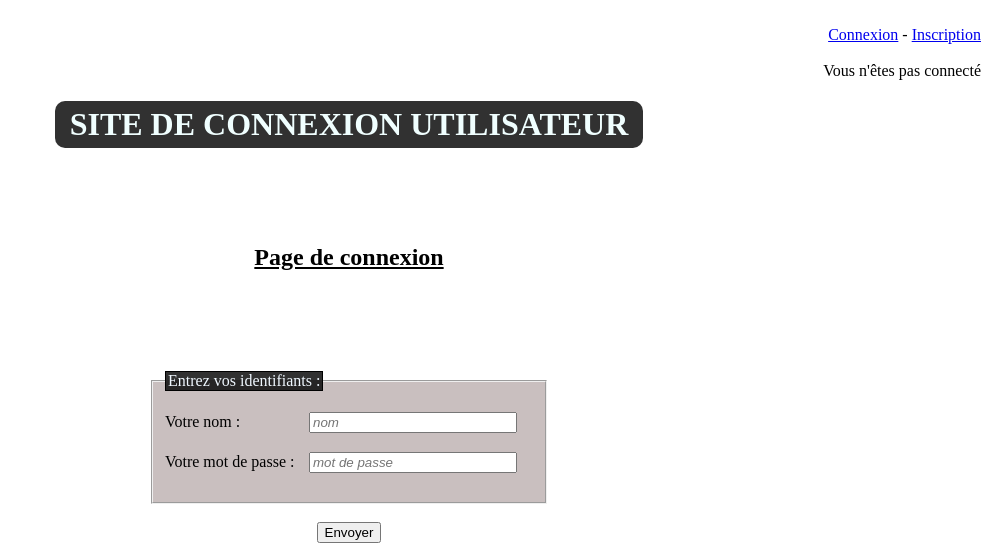
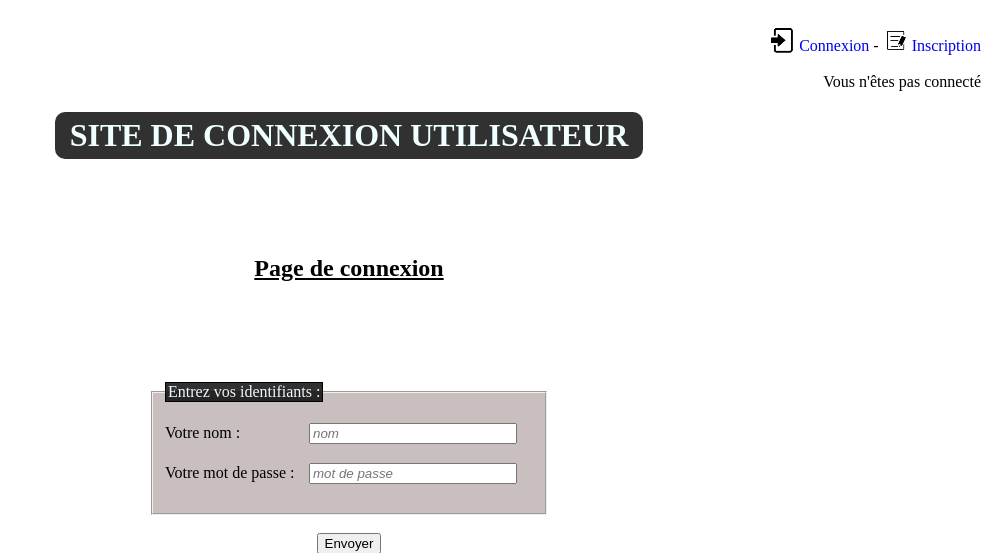
Before and after one commit to CedRodo/sql-connexion, a PHP site: page / in a window 1280 px wide. Shown: the top 553 px of the page, without its empty margins (291-1280 px from the left). Run offline with PHP 8.4, Linux system fonts and the light colour scheme; data that the repository does not hold is empty.

Commit message:
fonctionnel et mise en forme

```diff
--- a/style.css
+++ b/assets/style.css
@@ -71,3 +71,15 @@ h1 {
     background-color: rgba(0, 0, 0, 0.808);
     color: azure;
 }
+
+.headerLog {
+    display: inline;
+}
+
+.headerLog img {
+    position: relative; top: 2px;
+}
+
+.headerLog a {
+    text-decoration: none;
+}
--- a/deconnexion.php
+++ b/deconnexion.php
@@ -11,4 +11,6 @@ unset($_SESSION['user']);
 // session_destroy();
 ?>
 Vous êtes deconnecté...
+<br/>
+<p>Vous pouvez vous reconnecter <a href="connexion.php">ici</a></p>
 <?php include "footer.php"; ?>
--- a/formulaire.php
+++ b/formulaire.php
@@ -13,4 +13,3 @@
 <br/>
 <input type="submit" value="Envoyer" />
 </form>
-<?php if (isset($_GET['id'])==true) { echo $_GET['id']; } ?>
--- a/header.php
+++ b/header.php
@@ -6,23 +6,19 @@ require "fonctions.php"; ?>
     <meta charset="UTF-8">
     <meta http-equiv="X-UA-Compatible" content="IE=edge">
     <meta name="viewport" content="width=device-width, initial-scale=1.0">
-    <link rel="stylesheet" href="style.css">
+    <link rel="stylesheet" href="assets/style.css">
     <title>Connexion/Déconnexion</title>
 </head>
 <body>
     <div style="text-align: end;">
     <br />
-    <a href="connexion.php">Connexion</a> -
-
-
-
-    <a href="inscription.php">Inscription</a>
+    <p class="headerLog"> <img src="assets/login.png"> <a href="connexion.php">Connexion</a> - <img src="assets/inscription.png"> <a href="inscription.php">Inscription</a> </p>
 
     <?php
      if (isset($_SESSION['user'])==true) {
-         echo "<br/><br/>Bonjour ".htmlspecialchars($_SESSION['user']);
+         echo "<br/><br/> <p class='headerLog'> <img src='assets/user.png'> Bonjour </p>".$_SESSION['user'];
          ?>
-         - <a href="deconnexion.php">Déconnexion</a> - <a href="liste_utilisateur.php">Liste des utilisateurs</a>
+         - <p class="headerLog"> <img src="assets/logout.png"> <a href="deconnexion.php">Déconnexion</a> - <img src="assets/userslist.png"> <a href="liste_utilisateur.php">Liste des utilisateurs</a></p>
          <?php
      }
      else {
--- a/index.php
+++ b/index.php
@@ -18,16 +18,17 @@ Supprimer un utilisateurs
 [13:47]
 Inscription / modification / suppression -->
 
-<?php require 'header.php' ?>
+<?php require 'header.php'; ?>
 <br/>
 <br/>
 <?php session_destroy(); ?>
+<?php if (isset($_COOKIE['pseudo'])==true) { $cookie = $_COOKIE['pseudo']; } ?>
 <h2 class="titrepage">Page de connexion</h2>
 
 <form class="formulaireLogin" method="POST" action="connexion.php">
 <fieldset>
     <legend>Entrez vos identifiants :</legend>
-        <p><label for="name">Votre nom : </label> <input type="text" placeholder="nom" name="name" id="name" /> <br />
+        <p><label for="name">Votre nom : </label> <input type="text" placeholder="nom" name="name" id="name" value="<?php if ($cookie!=null) { echo $cookie; } ?>"/> <br />
         <p><label for="password">Votre mot de passe : </label> <input type="password" placeholder="mot de passe" name="password" id="password" /> <br />
 </fieldset>
 <br/>
--- a/suputilisateur.php
+++ b/suputilisateur.php
@@ -1,5 +1,3 @@
-Supprimer
-
 <?php require 'header.php';
 
 bd();
```
Also changed, not shown: connexion.php (+11 -0 lines), assets/icon-logout.jpg (added), assets/inscription.png (added), assets/login.png (added), assets/logout.png (added), assets/pngegg.png (added), assets/pngwing.com.png (added), assets/pngwing.com2.png (added), assets/pngwing.com3.png (added), assets/pngwing.com4.png (added), assets/user.png (added), assets/userslist.png (added).
